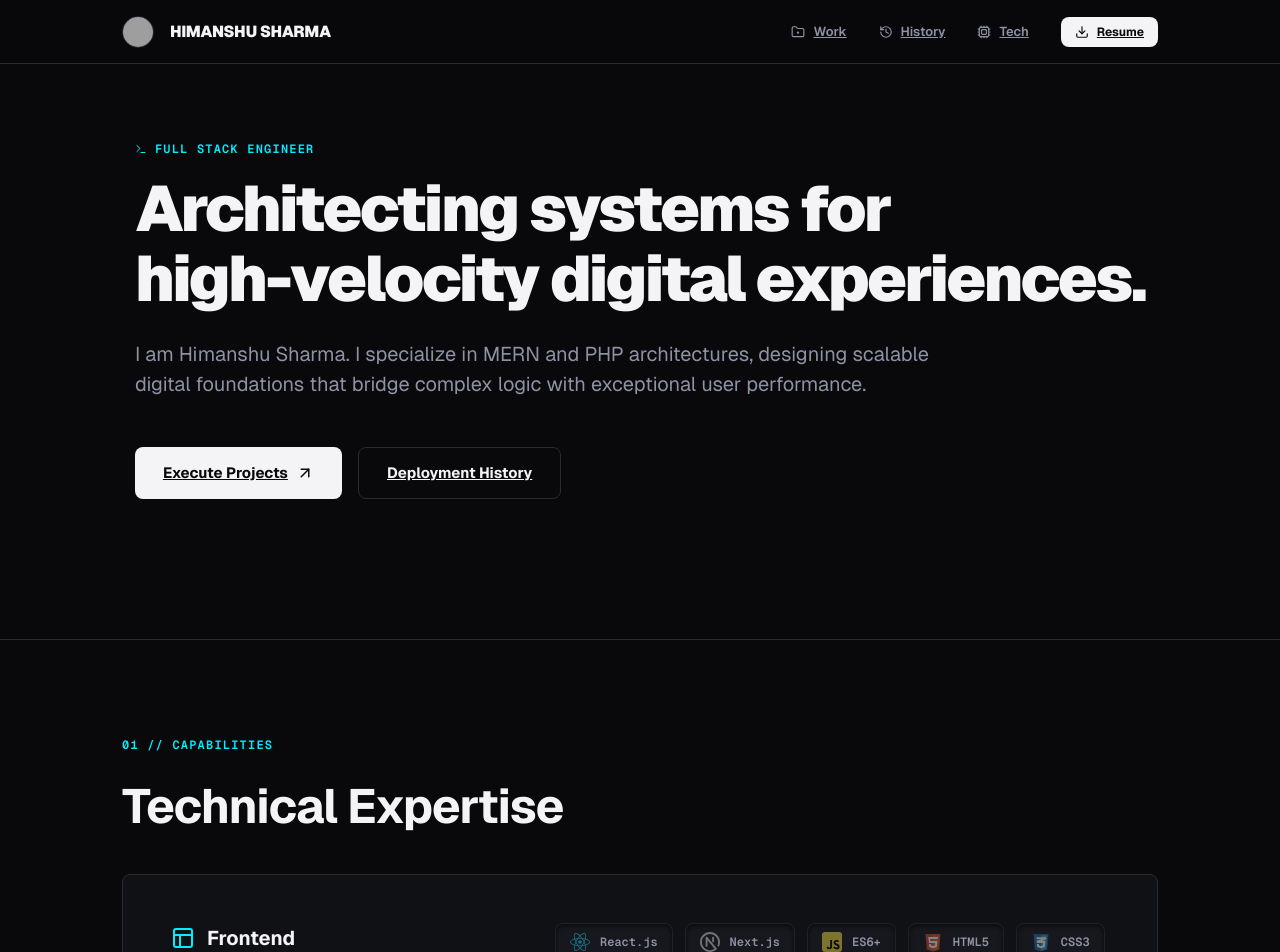
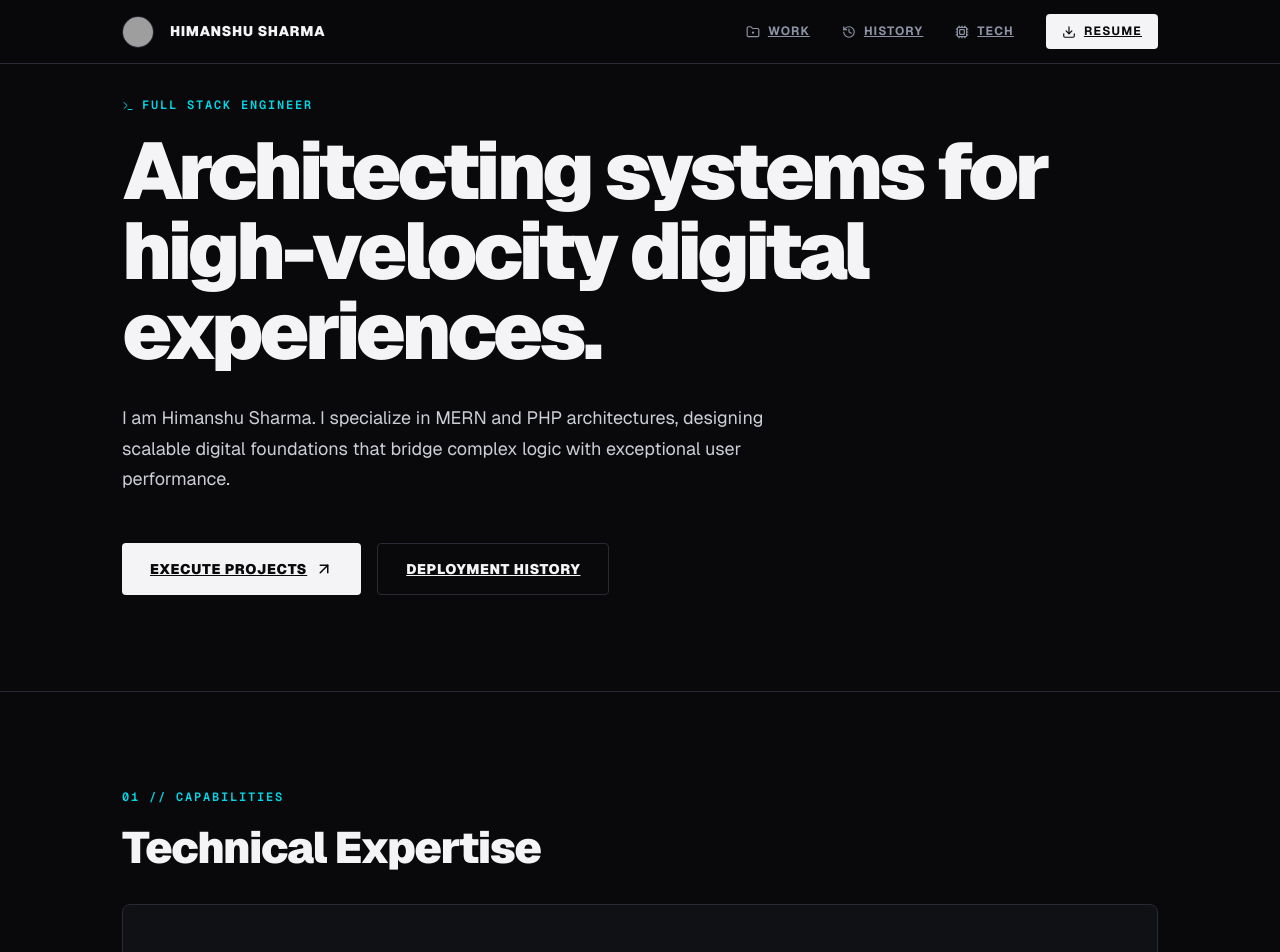
Before and after one commit to hauntedcrewvkr/himanshu_portfolio, a React (Vite) app: page / in a window 1280 px wide. Shown: the top 952 px of the page. Built offline with nearby package versions, Linux system fonts and the light colour scheme; grey boxes are pictures that could not be loaded.

Commit message:
style: establish robust visual hierarchy with refined typography scales and spacing

```diff
--- a/src/styles/_global.scss
+++ b/src/styles/_global.scss
@@ -12,7 +12,7 @@ body {
   color: var(--text);
   font-family: 'Geist', -apple-system, sans-serif;
   -webkit-font-smoothing: antialiased;
-  line-height: 1.5;
+  line-height: 1.6; // Improved readability
 }
 
 .container {
@@ -25,40 +25,64 @@ body {
   }
 }
 
+// TYPOGRAPHY HIERARCHY
 h1 {
-  font-size: clamp(2.5rem, 8vw, 4rem);
+  font-size: clamp(3rem, 10vw, 5rem); // More dramatic hero size
   font-weight: 900;
-  letter-spacing: -0.04em;
-  line-height: 1.1;
-  margin-bottom: $space-4;
+  letter-spacing: -0.05em;
+  line-height: 1;
+  margin-bottom: $space-5;
   color: var(--text-100);
 
   @media (max-width: 600px) {
-    font-size: 2rem;
+    font-size: 2.5rem;
   }
 }
 
 h2 {
-  font-size: $space-6;
-  font-weight: 700;
-  letter-spacing: -0.02em;
-  margin-bottom: $space-3;
+  font-size: clamp(2rem, 5vw, 2.75rem); // Strong section headings
+  font-weight: 800;
+  letter-spacing: -0.03em;
+  margin-bottom: $space-4;
   color: var(--text-100);
+  line-height: 1.1;
 
   @media (max-width: 600px) {
-    font-size: 1.75rem;
+    font-size: 1.85rem;
   }
+}
+
+h3 {
+  font-size: 1.35rem; // Clear card/row titles
+  font-weight: 700;
+  letter-spacing: -0.01em;
+  color: var(--text-100);
+  line-height: 1.3;
 }
 
 .label-mono {
   font-family: 'Geist Mono', monospace;
   font-size: 0.75rem;
-  font-weight: 600;
+  font-weight: 700; // Heavier weight for better visibility
   text-transform: uppercase;
-  letter-spacing: 0.1em;
+  letter-spacing: 0.15em; // Increased tracking for premium feel
   color: var(--primary);
   display: block;
   margin-bottom: $space-3;
+  opacity: 0.9;
+}
+
+// Body text hierarchy
+p {
+  color: var(--text-200);
+  font-size: 1rem;
+  margin-bottom: $space-4;
+
+  &.body-text {
+    font-size: 1.125rem;
+    line-height: 1.7;
+    color: var(--text-200);
+  }
 }
 
 section {
@@ -66,6 +90,6 @@ section {
   border-bottom: 1px solid var(--border);
 
   @media (max-width: 600px) {
-    padding: $space-6 0;
+    padding: $space-7 0;
   }
 }
--- a/src/styles/components.scss
+++ b/src/styles/components.scss
@@ -14,7 +14,7 @@
   left: 0;
   width: 100%;
   height: 64px;
-  background: hsl(var(--hue) var(--sat) 4% / 0.85); // HSL equivalent for backdrop
+  background: hsl(var(--hue) var(--sat) 4% / 0.85);
   backdrop-filter: blur(12px);
   border-bottom: 1px solid var(--border);
   z-index: 1000;
@@ -42,9 +42,10 @@
 
   .logo {
     font-weight: 900;
-    font-size: 1rem;
-    letter-spacing: -0.02em;
+    font-size: 0.875rem;
+    letter-spacing: 0.05em;
     color: var(--text-100);
+    text-transform: uppercase;
   }
 
   .nav-links {
@@ -55,34 +56,31 @@
     @media (max-width: 768px) { display: none; }
 
     a {
-      font-size: 0.8125rem;
-      font-weight: 600;
+      font-size: 0.75rem;
+      font-weight: 700;
       color: var(--text-muted);
       transition: $transition;
       display: flex;
       align-items: center;
       gap: 8px;
+      text-transform: uppercase;
+      letter-spacing: 0.1em;
       &:hover { color: var(--text-100); }
     }
 
     .resume-btn {
       background: var(--text-100);
       color: var(--surface-100) !important;
-      padding: 6px 14px;
-      border-radius: $radius;
-      font-size: 0.75rem;
-      font-weight: 700;
-      display: flex;
-      align-items: center;
-      gap: 8px;
-      &:hover { background: var(--primary); color: var(--surface-100) !important; }
+      padding: 8px 16px;
+      border-radius: 4px;
+      &:hover { background: var(--primary); }
     }
   }
 }
 
 // HERO
 .hero {
-  min-height: 80vh;
+  min-height: 85vh;
   display: flex;
   flex-direction: column;
   justify-content: center;
@@ -93,14 +91,8 @@
   }
 
   .body-text {
-    font-size: 1.25rem;
-    color: var(--text-muted);
-    max-width: 60ch;
+    max-width: 55ch; // Improved line length for reading
     margin-bottom: $space-6;
-
-    @media (max-width: 600px) {
-      font-size: 1.125rem;
-    }
   }
 }
 
@@ -123,19 +115,22 @@
   align-items: flex-start;
 
   .skill-info {
-    flex: 0 0 320px;
+    flex: 0 0 340px;
 
     .skill-header {
       display: flex;
       align-items: center;
-      gap: 12px;
+      gap: 16px;
       margin-bottom: $space-3;
 
       .icon-neon { margin-bottom: 0; }
-      h3 { font-size: 1.25rem; margin-bottom: 0; color: var(--text-100); }
     }
 
-    p { font-size: 0.9375rem; color: var(--text-muted); line-height: 1.6; }
+    p {
+      font-size: 0.9375rem;
+      color: var(--text-muted);
+      margin-bottom: 0; // Info text doesn't need bottom margin
+    }
   }
 
   .tech-tags-container, .experience-details {
@@ -156,7 +151,7 @@
       li {
         display: flex;
         gap: 1rem;
-        color: var(--text-muted);
+        color: var(--text-200);
         font-size: 0.9375rem;
         line-height: 1.6;
         margin-bottom: 0.75rem;
@@ -172,16 +167,16 @@
   }
 
   &:hover {
-    border-color: var(--primary);
-    background: var(--surface-300); // Elevated surface on hover
+    border-color: hsl(var(--primary-h) var(--primary-s) var(--primary-l) / 0.3);
+    background: var(--surface-300);
     transform: translateX(8px);
-    box-shadow: 0 20px 40px hsl(var(--hue) var(--sat) 0% / 0.4); // Cohesive shadow
+    box-shadow: 0 20px 40px hsl(var(--hue) var(--sat) 0% / 0.4);
   }
 
   @media (max-width: 900px) {
     flex-direction: column;
     gap: $space-4;
-    padding: $space-4;
+    padding: $space-5;
 
     .skill-info {
       flex: none;
@@ -194,14 +189,12 @@
   }
 }
 
-// TIMELINE
+// TIMELINE SPECIAL CASE
 .timeline-item {
-  margin-top: $space-6;
   padding: $space-6;
   background: var(--card-bg);
   border: 1px solid var(--border);
   border-radius: $radius;
-  position: relative;
 
   .meta {
     font-family: 'Geist Mono', monospace;
@@ -223,7 +216,6 @@
   max-width: 700px;
   margin: 0 auto $space-7;
 
-  h2 { margin-top: $space-3; }
   .body-text { margin: $space-4 auto 0; }
 
   @media (max-width: 600px) {
@@ -278,7 +270,7 @@
     }
 
     input, textarea {
-      background: var(--surface-100); // Deepest background for inputs
+      background: var(--surface-100);
       border: 1px solid var(--border);
       padding: 14px 18px;
       border-radius: $radius;
@@ -308,18 +300,6 @@
       align-items: flex-start;
     }
   }
-
-  .contact-meta-footer {
-    display: flex;
-    align-items: center;
-    gap: 12px;
-    font-family: 'Geist Mono', monospace;
-    font-size: 0.75rem;
-    color: var(--text-muted);
-    font-weight: 600;
-
-    .sep { opacity: 0.3; }
-  }
 }
 
 // BUTTONS
@@ -337,9 +317,11 @@
   display: inline-flex;
   align-items: center;
   padding: 14px 28px;
-  border-radius: $radius;
-  font-weight: 700;
-  font-size: 0.9375rem;
+  border-radius: 4px; // Sharper, more professional radius
+  font-weight: 800;
+  font-size: 0.875rem;
+  text-transform: uppercase;
+  letter-spacing: 0.05em;
   transition: $transition;
   cursor: pointer;
   border: none;
@@ -380,8 +362,10 @@
     flex: 1;
     color: var(--text-300);
     font-family: 'Geist Mono', monospace;
-    font-size: 0.75rem;
+    font-size: 0.7rem;
     font-weight: 600;
+    text-transform: uppercase;
+    letter-spacing: 0.05em;
   }
 
   .footer-center {
```
